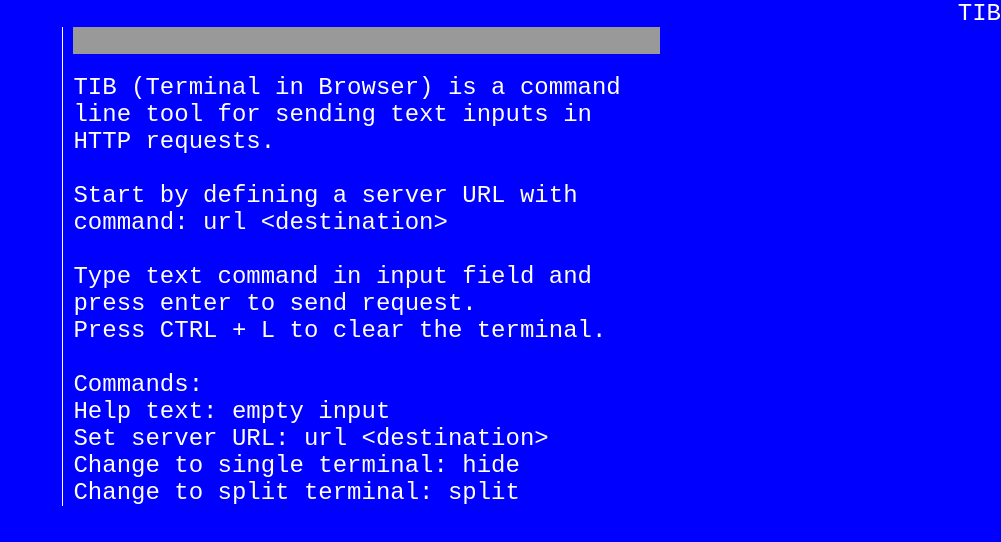
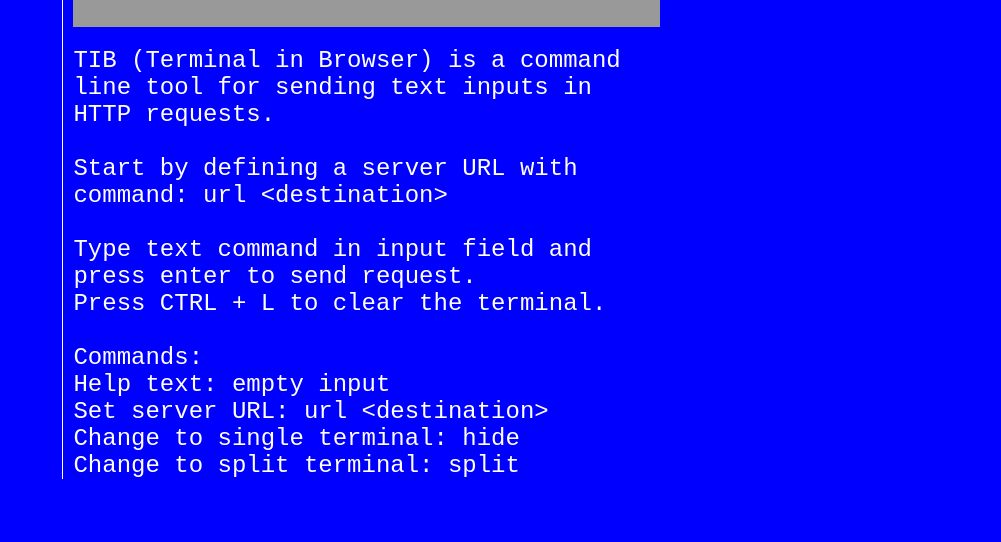
Before and after one commit to keinaju/TIB, a website with bundled scripts: page public/index.html in a window 1280 px wide. Shown: the whole page, without its empty margins (279-1280 px from the left). Built offline with nearby package versions, Linux system fonts and the light colour scheme.

Commit message:
Remove header

```diff
--- a/public/header.js
+++ /dev/null
@@ -1,19 +0,0 @@
-export class Header {
-  #headerElement;
-
-  constructor() {}
-
-  createElement() {
-    const div = document.createElement("div");
-    div.classList.add("header");
-
-    this.#headerElement = div;
-    this.setText("TIB");
-
-    return div;
-  }
-
-  setText(text) {
-    this.#headerElement.innerText = text;
-  }
-}
--- a/public/mediator.js
+++ b/public/mediator.js
@@ -1,15 +1,12 @@
-import { Header } from "./header.js";
 import { HttpClient } from "./httpClient.js";
 import { Terminal } from "./terminal.js";
 
 export class Mediator {
-  #header;
   #httpClient;
   #terminal1;
   #terminal2;
 
   constructor() {
-    this.#header = new Header();
     this.#httpClient = new HttpClient();
     this.#terminal1 = new Terminal(this);
     this.#terminal2 = new Terminal(this);
@@ -70,7 +67,6 @@ export class Mediator {
 
   createElement() {
     const div = document.createElement("div");
-    div.append(this.#header.createElement());
     div.append(this.#terminal1.createElement());
     div.append(this.#terminal2.createElement());
     div.classList.add("container");
--- a/public/styles.css
+++ b/public/styles.css
@@ -18,10 +18,6 @@ html {
 
 .container {
   text-align: center;
-}
-
-.header {
-  text-align: right;
 }
 
 input {
```
